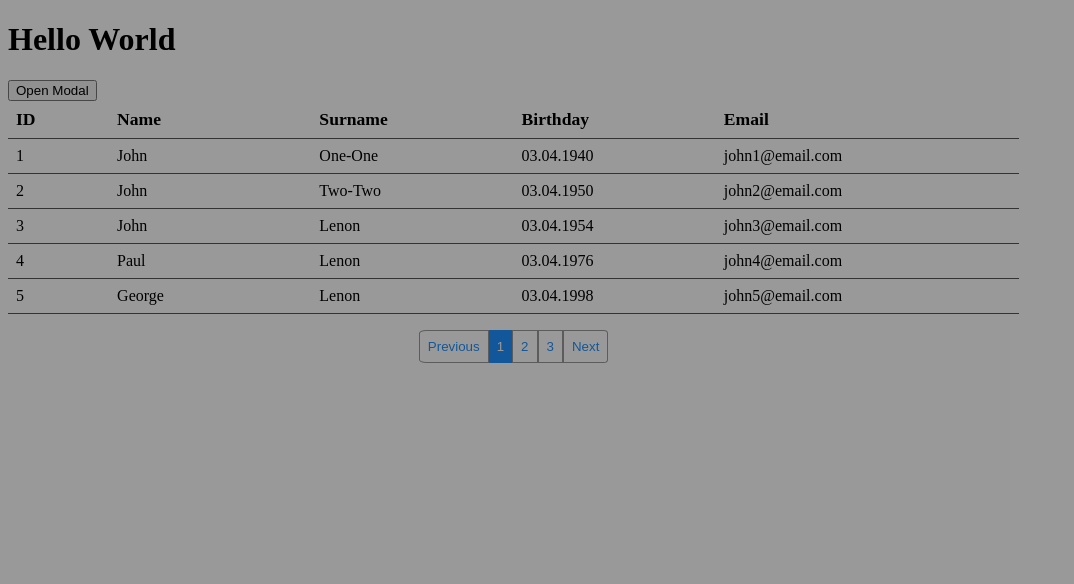
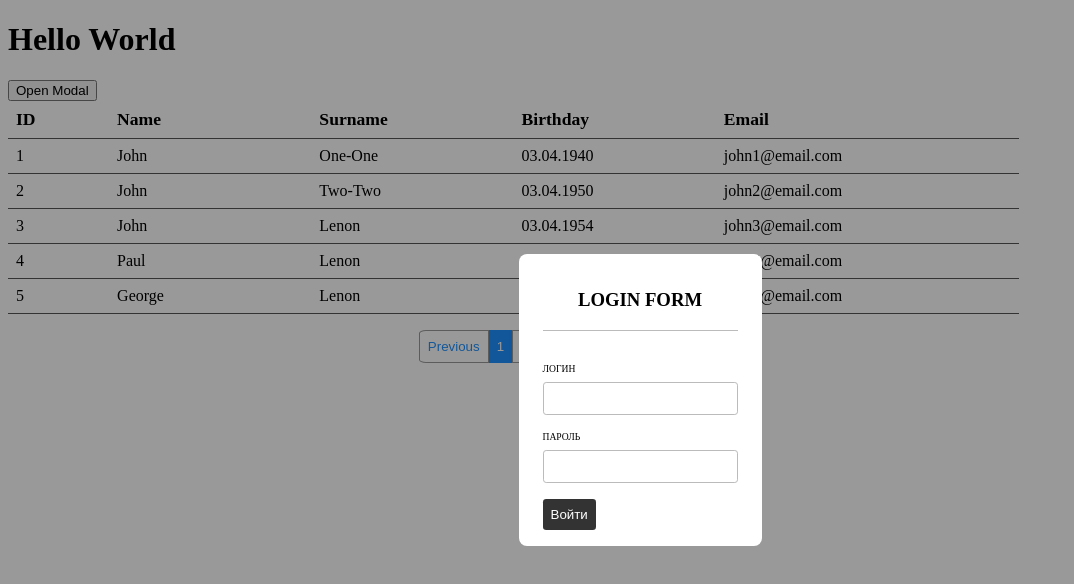
Before and after one commit to mrAnderson90/react_project_001, a React (Create React App) app: page / in a window 1280 px wide. Both pictures are taken after a click on the button "Open Modal". Shown: the top 584 px of the page, without its empty margins (0-1074 px from the left). Built offline with nearby package versions, Linux system fonts and the light colour scheme.

Commit message:
Add LoginForm

```diff
--- a/src/components/HelloWorld/HelloWorld.jsx
+++ b/src/components/HelloWorld/HelloWorld.jsx
@@ -1,6 +1,7 @@
 import { useState } from 'react';
 import UsersTable from '../UserTables/UsersTable';
 import Modal from '../Modal/Modal';
+import LoginForm from '../LoginForm/LoginForm';
 
 import { users } from '../UserTables/users';
 
@@ -14,7 +15,9 @@ export default function UserTables() {
         Open Modal
       </button>
       <UsersTable users={users} />
-      <Modal isActive={isModalActive} setActive={setModalActive} />
+      <Modal isActive={isModalActive} setActive={setModalActive}>
+        <LoginForm setActive={setModalActive} />
+      </Modal>
     </div>
   );
 }
--- /dev/null
+++ b/src/components/LoginForm/LoginForm.css
@@ -0,0 +1,45 @@
+.form {
+  padding: 1rem 1.5rem;
+}
+
+.form__header {
+  margin-bottom: 2rem;
+  text-align: center;
+  text-transform: uppercase;
+  border-bottom: 1px solid #bbb;
+}
+
+.form__group {
+  display: flex;
+  flex-direction: column;
+  row-gap: 0.5rem;
+  margin-bottom: 1rem;
+}
+
+.form__group label {
+  font-size: 0.6rem;
+  text-transform: uppercase;
+}
+
+.form__group input {
+  padding: 0.5rem;
+  border: 1px solid #bbb;
+  border-radius: 0.2rem;
+}
+
+.login__btn {
+  display: block;
+  padding: 0.5rem;
+  border: none;
+  border-radius: 0.2rem;
+  background-color: #333;
+  color: #fff;
+}
+
+.login__btn:hover {
+  background-color: dodgerBlue;
+}
+
+.login__btn:active {
+  transform: scale(0.9);
+}
--- /dev/null
+++ b/src/components/LoginForm/LoginForm.jsx
@@ -0,0 +1,54 @@
+import { useState } from 'react';
+import './LoginForm.css';
+
+const LoginForm = (props) => {
+  const { setActive } = props;
+
+  const [login, setLogin] = useState('');
+  const [password, setPassword] = useState('');
+
+  const handleSubmit = (e) => {
+    e.preventDefault();
+    setLogin('');
+    setPassword('');
+    setActive(false);
+  };
+
+  return (
+    <div className="form">
+      <div className="form__header">
+        <h3>Login Form</h3>
+      </div>
+      <form onSubmit={handleSubmit}>
+        <div className="form__group">
+          <label htmlFor="login">Логин</label>
+          <input
+            onChange={(e) => setLogin(e.target.value)}
+            type="text"
+            name="login"
+            value={login}
+          />
+        </div>
+        <div className="form__group">
+          <label htmlFor="password">Пароль</label>
+          <input
+            onChange={(e) => setPassword(e.target.value)}
+            type="password"
+            name="password"
+            value={password}
+          />
+        </div>
+        <div className="form__footer">
+          <input
+            className="login__btn"
+            type="submit"
+            name="login"
+            value="Войти"
+          />
+        </div>
+      </form>
+    </div>
+  );
+};
+
+export default LoginForm;
```
